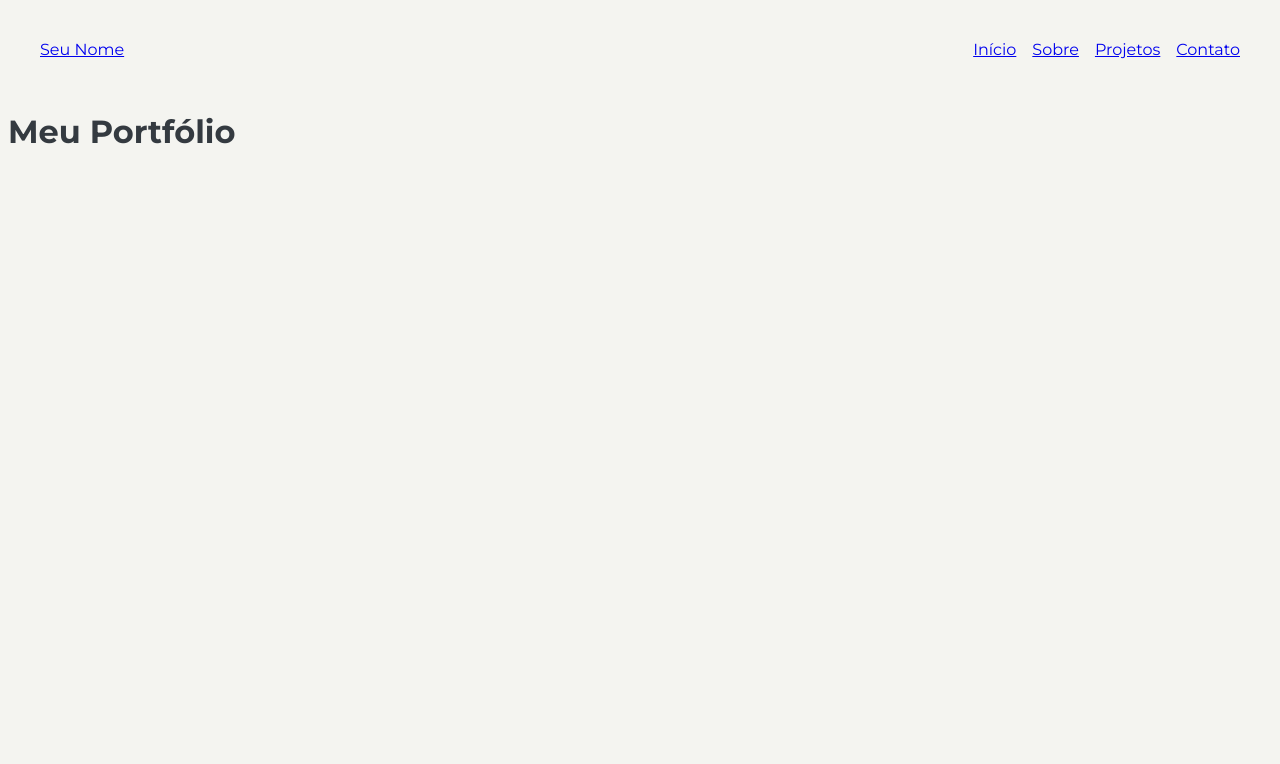
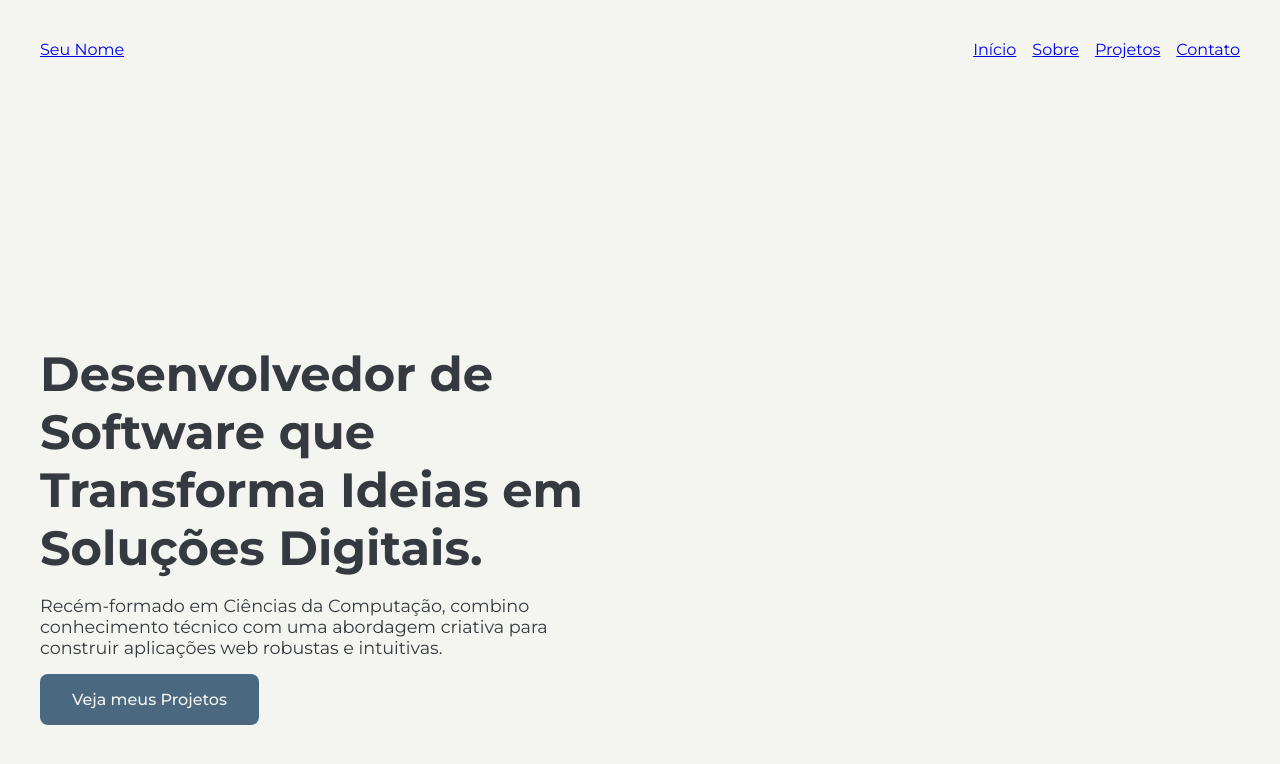
Before and after one commit to andreltlc/website, a Next.js app: page / in a window 1280 px wide. Shown: the top 764 px of the page. Built offline with nearby package versions, Linux system fonts and the light colour scheme.

Commit message:
Refactor header component and add hero section with styles for improved layout

```diff
--- /dev/null
+++ b/src/app/components/hero.css
@@ -0,0 +1,43 @@
+/* app/components/Hero.css */
+.hero-section {
+  display: flex;
+  align-items: center;
+  justify-content: space-between;
+  gap: 2rem;
+  padding: 6rem 2rem; /* Espaçamento generoso para dar "respiro" */
+  min-height: 80vh; /* Garante que a seção ocupe uma boa parte da tela */
+}
+
+.hero-text {
+  flex: 1; /* O texto ocupa o espaço disponível */
+  max-width: 600px; /* Limita a largura do texto para melhor leitura */
+}
+
+.hero-text h1 {
+  font-size: 3rem; /* Tamanho grande e impactante */
+  margin-bottom: 1rem;
+}
+
+.hero-text p {
+  font-size: 1.1rem;
+  margin-bottom: 2rem;
+}
+
+.hero-cta-button {
+  background-color: var(--azul-aco); /* Nossa cor de Ação! */
+  color: var(--branco-casca-de-ovo); /* Nossa cor de Fundo, para contraste */
+  padding: 1rem 2rem;
+  text-decoration: none;
+  font-weight: 500;
+  border-radius: 8px; /* Cantos arredondados */
+  transition: transform 0.2s ease-in-out; /* Efeito sutil */
+}
+
+.hero-cta-button:hover {
+  transform: scale(1.05);
+}
+
+.hero-image {
+  flex: 1;
+  /* Vamos estilizar isso quando tiver a foto */
+}
--- /dev/null
+++ b/src/app/components/hero.jsx
@@ -0,0 +1,21 @@
+// app/components/Hero.jsx
+import './hero.css';
+
+export default function Hero() {
+  return (
+    <section className="hero-section">
+      <div className="hero-text">
+        <h1>Desenvolvedor de Software que Transforma Ideias em Soluções Digitais.</h1>
+        <p>
+          Recém-formado em Ciências da Computação, combino conhecimento técnico com uma abordagem criativa para construir aplicações web robustas e intuitivas.
+        </p>
+        <a href="/projetos" className="hero-cta-button">
+          Veja meus Projetos
+        </a>
+      </div>
+      <div className="hero-image">
+        {/* Espaço para sua foto profissional no futuro */}
+      </div>
+    </section>
+  );
+}
--- a/src/app/layout.js
+++ b/src/app/layout.js
@@ -1,5 +1,5 @@
 import { Geist, Geist_Mono } from "next/font/google";
-import Header from './components/header';
+import Header from './components/header.jsx';
 import "./globals.css";
 
 const geistSans = Geist({
--- a/src/app/page.js
+++ b/src/app/page.js
@@ -1,10 +1,11 @@
 import Image from "next/image";
+import Hero from "./components/hero.jsx";
 
 export default function Home() {
   return (
     <div className="grid grid-rows-[20px_1fr_20px] items-center justify-items-center min-h-screen p-8 pb-20 gap-16 sm:p-20 font-[family-name:var(--font-geist-sans)]">
       <main className="flex flex-col gap-[32px] row-start-2 items-center sm:items-start">
-        <h1>Meu Portfólio</h1>
+        <Hero />
       </main>
 
     </div>
```
Also changed, not shown: src/app/components/header.jsx (renamed from src/app/components/header.js).
